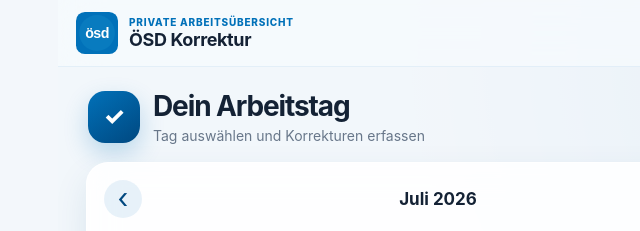
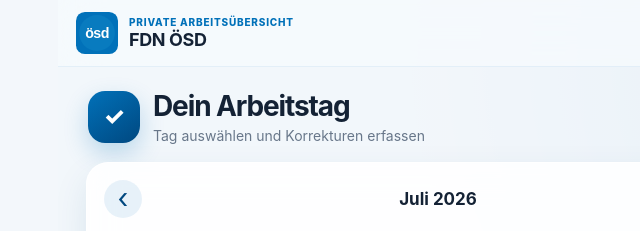
Before and after one commit to AliDerik1997/-SD-Korrekturen, a plain HTML site: page index.html in a window 1280 px wide. Shown: the top 231 px of the page, 202-842 px from the left. Drawn offline with Linux system fonts and the light colour scheme.

Commit message:
App-Name auf FDN ÖSD ändern

```diff
--- a/index.html
+++ b/index.html
@@ -6,13 +6,13 @@
   <meta name="theme-color" content="#0171b9">
   <meta name="apple-mobile-web-app-capable" content="yes">
   <meta name="apple-mobile-web-app-status-bar-style" content="default">
-  <meta name="apple-mobile-web-app-title" content="ÖSD Korrektur">
+  <meta name="apple-mobile-web-app-title" content="FDN ÖSD">
   <meta name="description" content="Private Erfassung von ÖSD-Korrekturaufträgen und Honoraren.">
   <link rel="manifest" href="manifest.webmanifest">
   <link rel="apple-touch-icon" href="icons/osd-logo.svg">
   <link rel="icon" href="icons/osd-logo.svg" type="image/svg+xml">
   <link rel="stylesheet" href="styles.css">
-  <title>ÖSD Korrektur</title>
+  <title>FDN ÖSD</title>
 </head>
 <body>
   <div class="app-shell">
@@ -21,7 +21,7 @@
         <img src="icons/osd-logo.svg" alt="" class="brand-logo">
         <div>
           <p class="eyebrow">Private Arbeitsübersicht</p>
-          <h1>ÖSD Korrektur</h1>
+          <h1>FDN ÖSD</h1>
         </div>
       </div>
       <button class="icon-button" id="install-help-button" aria-label="Installationshilfe" title="Installationshilfe">
@@ -209,7 +209,7 @@
 
   <dialog id="install-dialog" class="install-dialog">
     <button class="dialog-close" id="close-install-dialog" aria-label="Schließen">×</button>
-    <img src="icons/osd-logo.svg" alt="ÖSD Korrektur App-Symbol">
+    <img src="icons/osd-logo.svg" alt="FDN ÖSD App-Symbol">
     <h2>Auf dem iPhone installieren</h2>
     <ol>
       <li>Diese Seite in <strong>Safari</strong> öffnen.</li>
```
